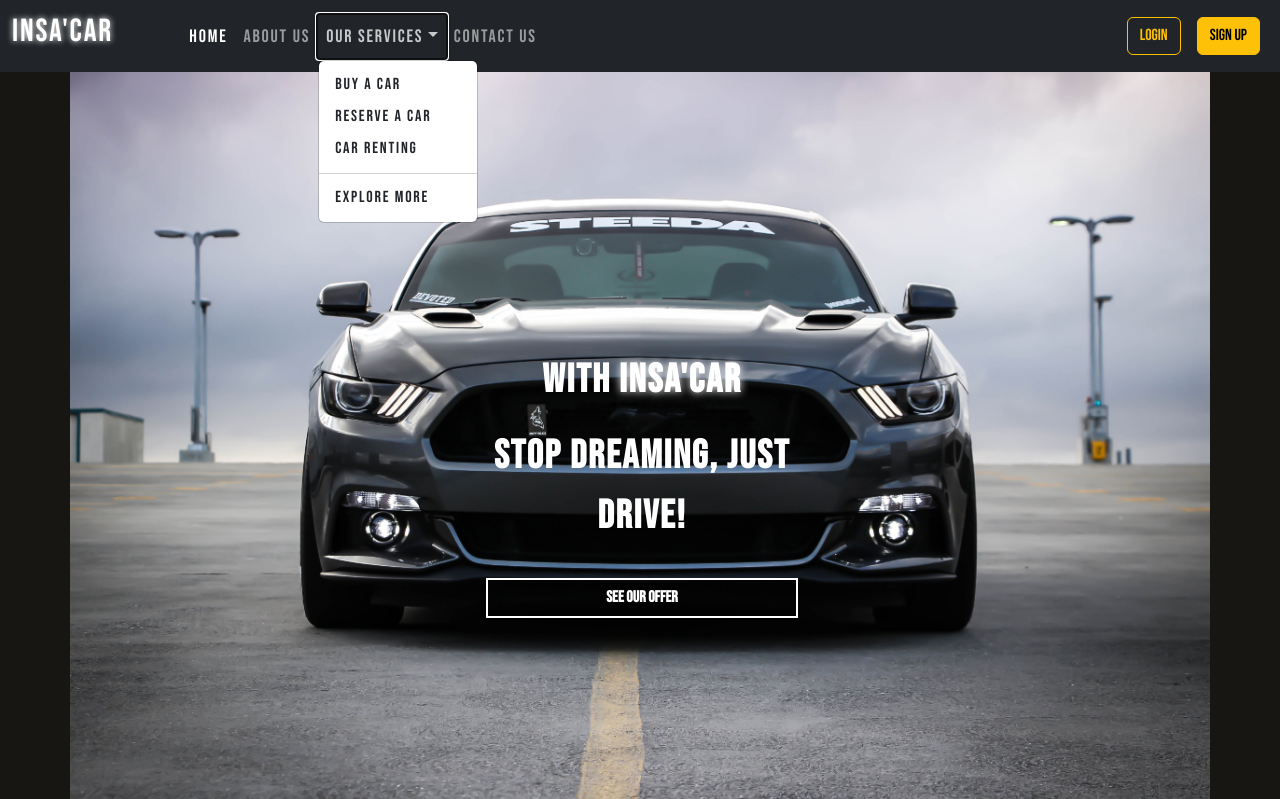
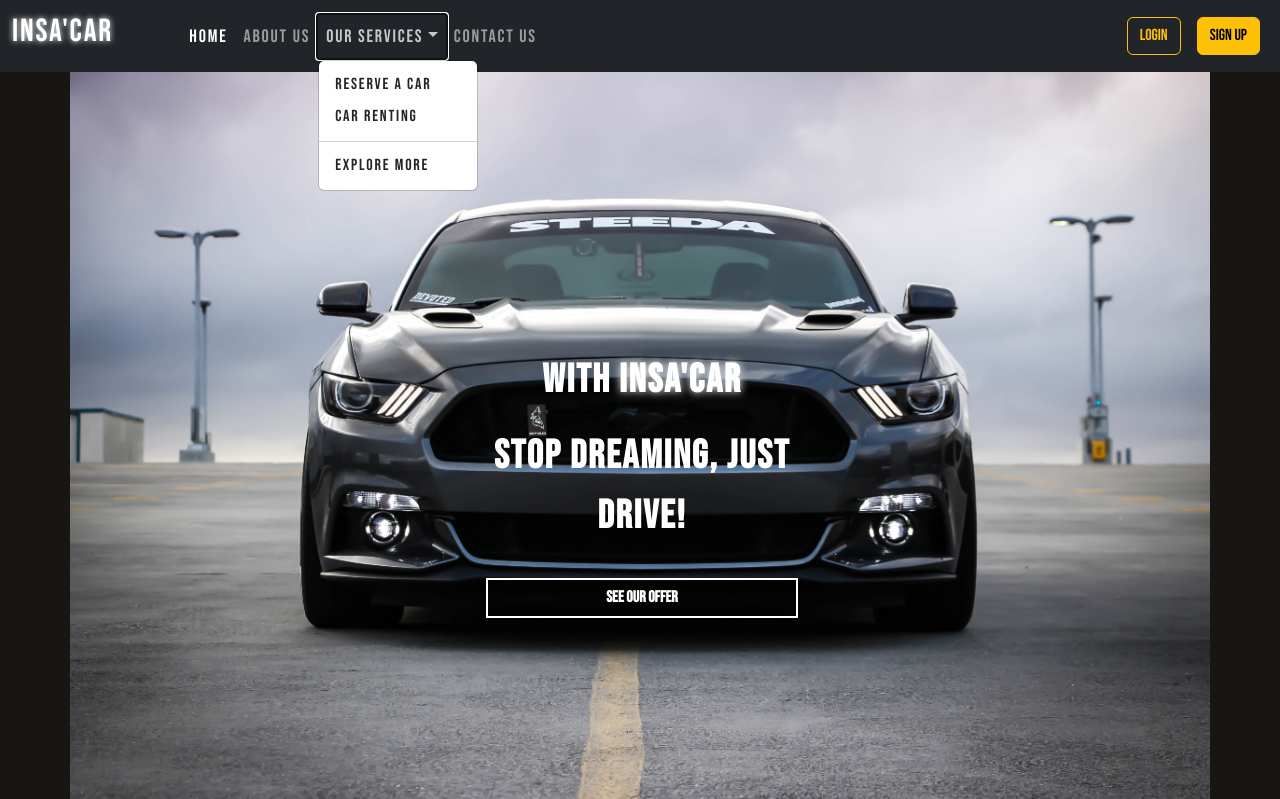
Before and after one commit to QuocThinhNGUYEN-JONES/ProjetApplication, a PHP site: page /order/landing-page.php in a window 1280 px wide, after a click on "Our Services". Shown: the top 799 px of the page. Run offline with PHP 8.4, Linux system fonts and the light colour scheme; some libraries are stand-ins or nearby versions.

Commit message:
change href of nav

```diff
--- a/landing-page.php
+++ b/landing-page.php
@@ -32,10 +32,9 @@
                     <li class="nav-item dropdown">
                         <a class="nav-link dropdown-toggle" href="#" id="navbarDropdown" role="button" data-bs-toggle="dropdown" aria-expanded="false">Our Services</a>
                         <ul class="dropdown-menu animate slideIn" aria-labelledby="navbarDropdown">
-                            <li><a class="dropdown-item" href="#">Buy a car</a></li>
-                            <li><a class="dropdown-item" href="#">Reserve a car</a></li>
+                            <li><a class="dropdown-item" href="#offer-gallery">Reserve a car</a></li>
                             <li>
-                                <a class="dropdown-item" href="#">Car renting</a>
+                                <a class="dropdown-item" href="#offer-gallery">Car renting</a>
                             </li>
                             <li>
                                 <hr class="dropdown-divider" />
```
